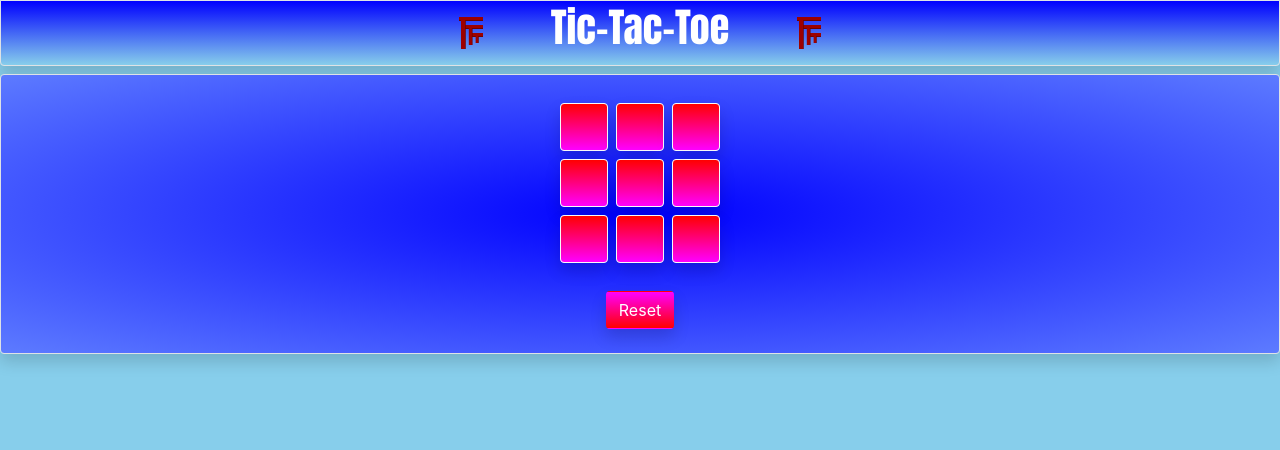
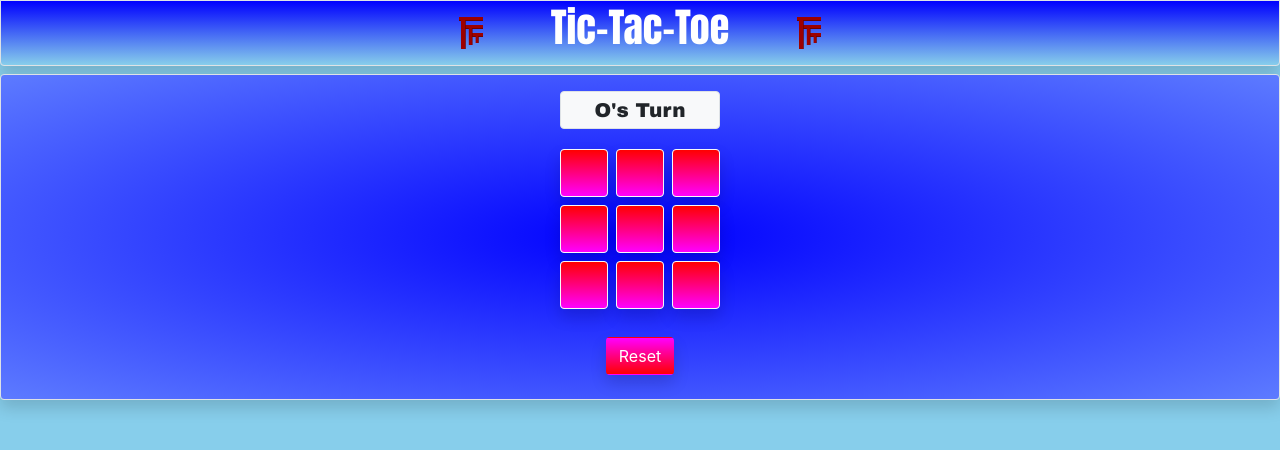
Before and after one commit to dev-joshHall/tic-tac-toe, a React (Create React App) app: page / in a window 1280 px wide. Shown: the top 450 px of the page. Built offline with nearby package versions, Linux system fonts and the light colour scheme.

Commit message:
Added message board

```diff
--- a/src/App.jsx
+++ b/src/App.jsx
@@ -17,6 +17,7 @@ class App extends Component {
       <React.Fragment>
         <Title />
         <Board
+          turn={this.state.turn}
           winner={this.state.winner}
           buttons={this.state.buttons}
           onPlayMove={this.playMove}
--- a/src/components/ttt-board.jsx
+++ b/src/components/ttt-board.jsx
@@ -4,6 +4,12 @@ import Square from "./square";
 const Board = (props) => {
   return (
     <div className="board border rounded m-6 shadow">
+      <span
+        class="badge border bg-light m-3 py-2"
+        style={{ fontFamily: "Arial Black", fontSize: "20px", width: "8em" }}
+      >
+        {props.winner ? `${props.winner}'s Win!!` : `${props.turn}'s Turn`}
+      </span>
       <br />
       {props.buttons.map((x) => {
         if (x.key < 4) {
```
Also changed, not shown: public/index.html (+0 -14 lines).
